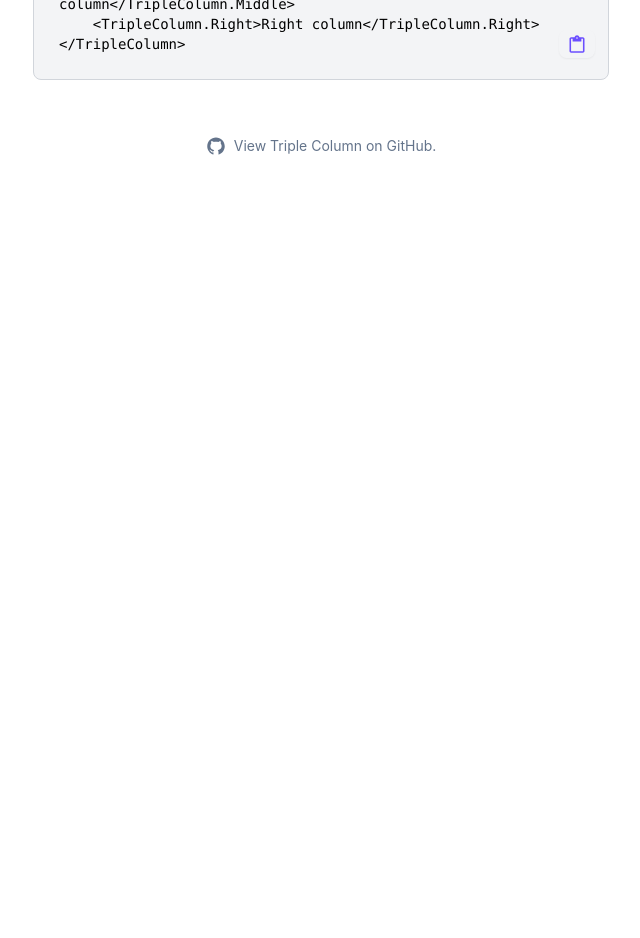
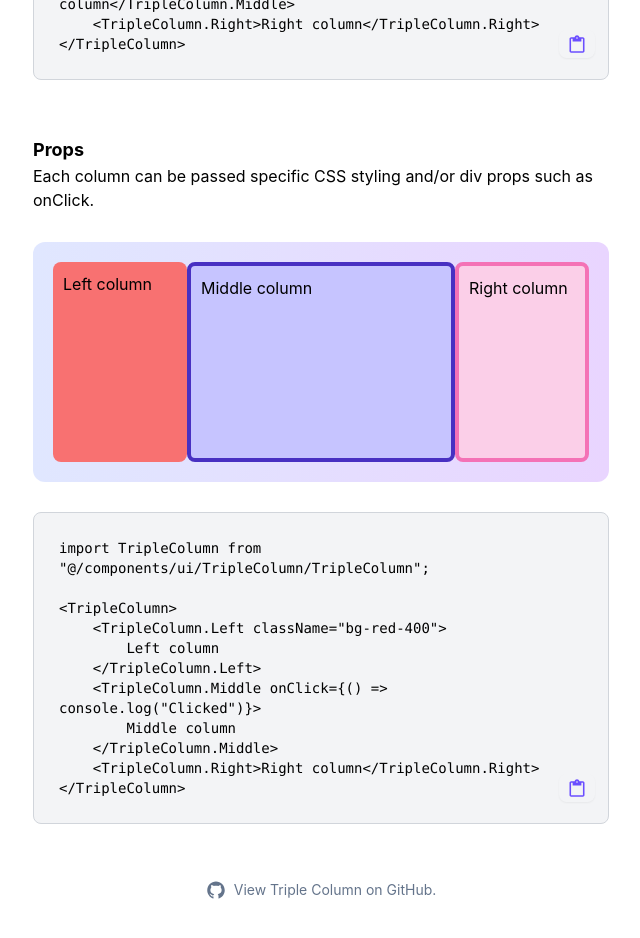
Before and after one commit to elijahnikov/ui, a Next.js app: page /triple-column in a window 1280 px wide. Shown: the part 800-1738 px from the top of the page, without its empty margins (351-991 px from the left). Before the commit the page ends 1086 px from the top, so only its background shows below. Built offline with nearby package versions, Linux system fonts and the light colour scheme; a web font is replaced by a local one.

Commit message:
adding props example to triple column page

```diff
--- a/src/maps/component/tripleColumn.ts
+++ b/src/maps/component/tripleColumn.ts
@@ -4,6 +4,10 @@ export const tripleColumnMap: MenuMap[] = [
     {
         label: "Usage",
         href: "#usage",
+    },
+    {
+        label: "Props",
+        href: "#props",
     },
 ];
 
@@ -15,4 +19,16 @@ export const tripleColumnCode = {
     <TripleColumn.Middle>Middle column</TripleColumn.Middle>
     <TripleColumn.Right>Right column</TripleColumn.Right>
 </TripleColumn>`,
+
+    props: `import TripleColumn from "@/components/ui/TripleColumn/TripleColumn";
+
+<TripleColumn>
+    <TripleColumn.Left className="bg-red-400">
+        Left column
+    </TripleColumn.Left>
+    <TripleColumn.Middle onClick={() => console.log("Clicked")}>
+        Middle column
+    </TripleColumn.Middle>
+    <TripleColumn.Right>Right column</TripleColumn.Right>
+</TripleColumn>`,
 };
--- a/src/pages/index.tsx
+++ b/src/pages/index.tsx
@@ -11,8 +11,12 @@ export default function Home() {
         //     <h1>hello</h1>
         // </Layout>
         <TripleColumn>
-            <TripleColumn.Left>Left column</TripleColumn.Left>
-            <TripleColumn.Middle>Middle column</TripleColumn.Middle>
+            <TripleColumn.Left className="bg-red-400">
+                Left column
+            </TripleColumn.Left>
+            <TripleColumn.Middle onClick={() => console.log("Clicked")}>
+                Middle column
+            </TripleColumn.Middle>
             <TripleColumn.Right>Right column</TripleColumn.Right>
         </TripleColumn>
     );
--- a/src/pages/triple-column.tsx
+++ b/src/pages/triple-column.tsx
@@ -54,6 +54,35 @@ const TripleColumnPage = ({}: TripleColumnPageProps) => {
                 </ExampleBlock>
                 <CodeBlock code={tripleColumnCode.usage} />
             </div>
+            <div className="mt-[50px]">
+                <a
+                    className="relative h-[20px] invisible top-[-80px]"
+                    id="props"
+                ></a>
+                <h4>Props</h4>
+                <p className="mb-[30px]">
+                    Each column can be passed specific CSS styling and/or div
+                    props such as onClick.
+                </p>
+                {/* PRIMARY BUTTON */}
+                <ExampleBlock>
+                    <div className="h-[200px]">
+                        <div className="p-[10px] bg-red-400 rounded-lg h-[100%] float-left w-[25%]">
+                            Left column
+                        </div>
+                        <div
+                            onClick={() => console.log("Clicked")}
+                            className="p-[10px] border-primary-darker dark:bg-primary-base bg-primary-lighter border-[4px] rounded-lg h-[100%] inline-block w-[50%]"
+                        >
+                            Middle column
+                        </div>
+                        <div className="p-[10px] dark:border-pink-800 dark:bg-pink-600 border-pink-400 border-[4px] bg-pink-200 rounded-lg h-[100%] float-right w-[25%]">
+                            Right column
+                        </div>
+                    </div>
+                </ExampleBlock>
+                <CodeBlock code={tripleColumnCode.props} />
+            </div>
             <GitHubRedirect page="Triple Column" href="" />
         </Layout>
     );
```
